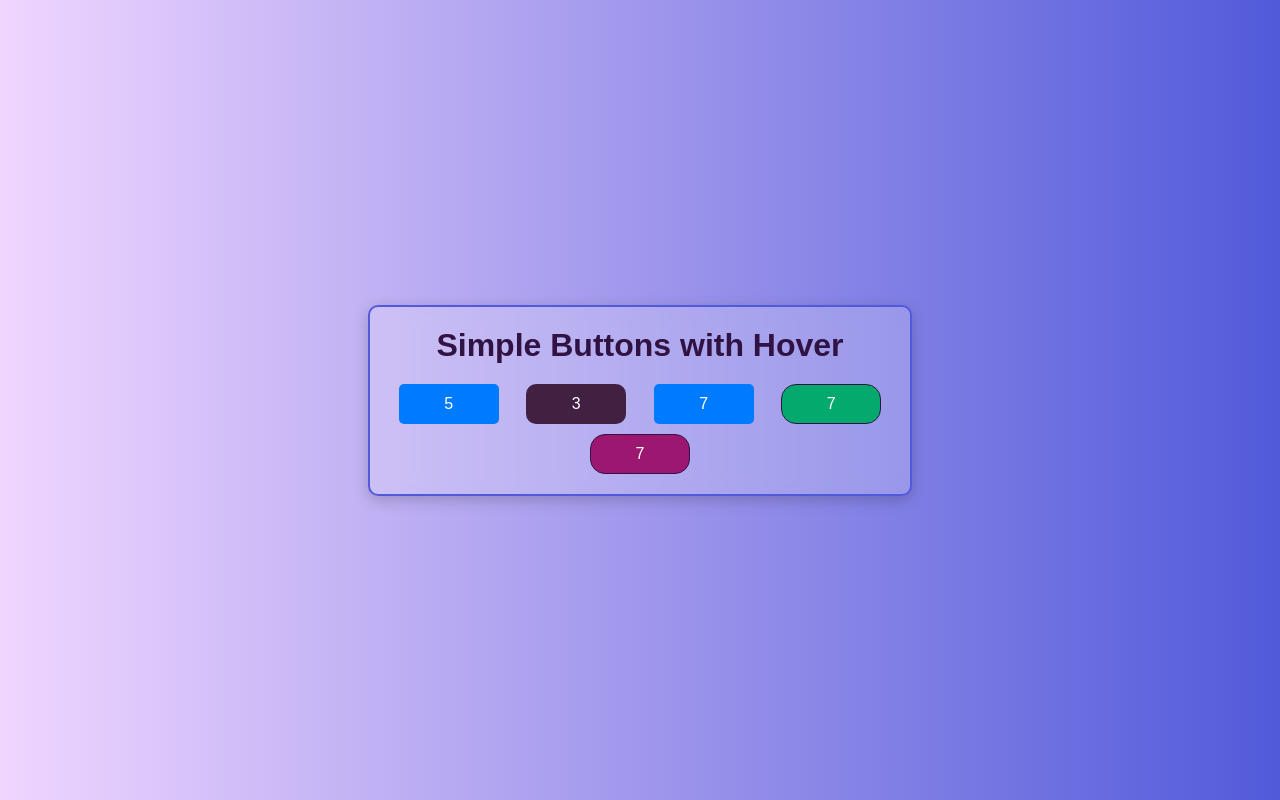
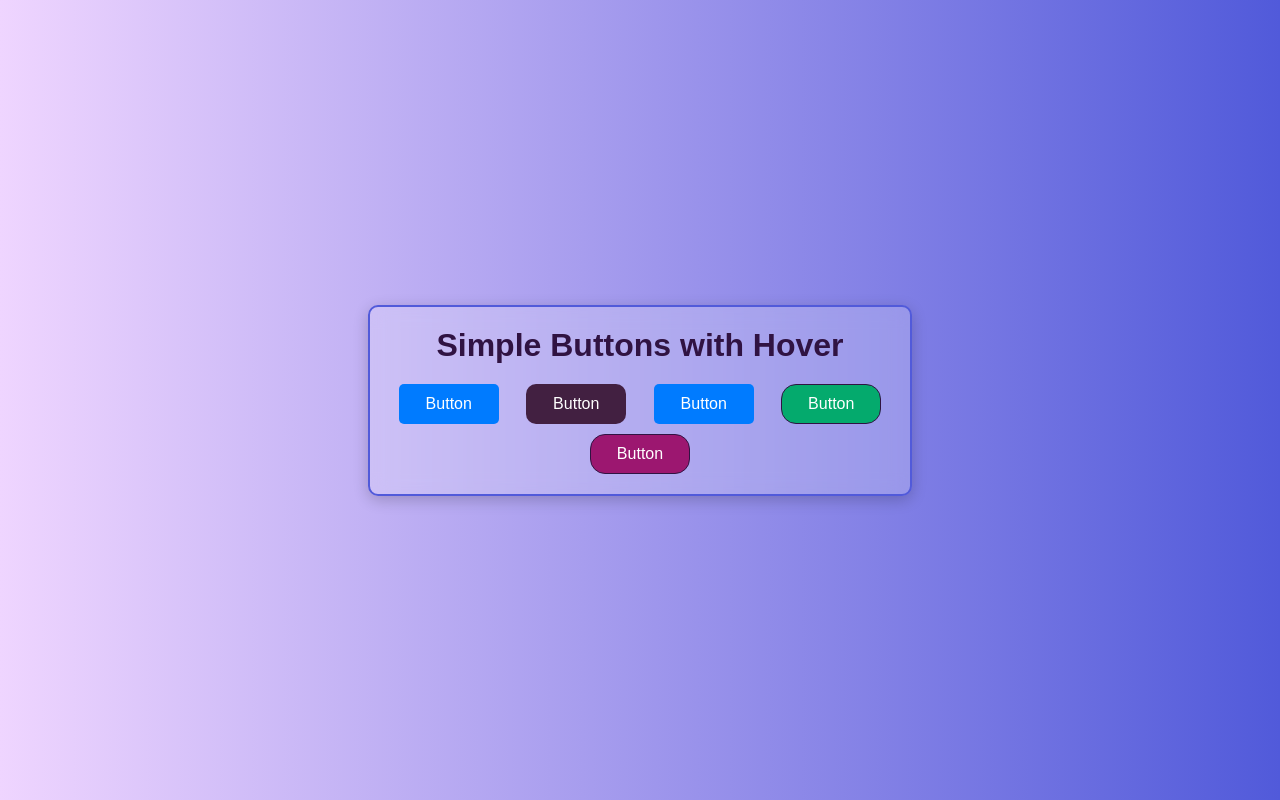
Before and after one commit to EroseEmrys/buttons-with-hover-effects, a plain HTML site: page index.html in a window 1280 px wide. Drawn offline with Linux system fonts and the light colour scheme.

Commit message:
Update index.html

```diff
--- a/index.html
+++ b/index.html
@@ -3,18 +3,18 @@
 <head>
     <meta charset="UTF-8">
     <meta name="viewport" content="width=device-width, initial-scale=1.0">
-    <link rel="stylesheet" href="styles.css">
+    <link rel="stylesheet" href="Styles.css">
     <title>Buttons With Hover Effect</title>
 </head>
 <body>
     <div class="wrapper">
         <h1>Simple Buttons with Hover</h1>
         <div class="button-container">
-            <input type="button" value="5" class="answer-button1">
-            <input type="button" value="3" class="answer-button2">
-            <input type="button" value="7" class="answer-button3">
-            <input type="button" value="7" class="answer-button4">
-            <input type="button" value="7" class="answer-button5">
+            <input type="button" value="Button" class="answer-button1">
+            <input type="button" value="Button" class="answer-button2">
+            <input type="button" value="Button" class="answer-button3">
+            <input type="button" value="Button" class="answer-button4">
+            <input type="button" value="Button" class="answer-button5">
         </div>
     </div>
 </body>
```
